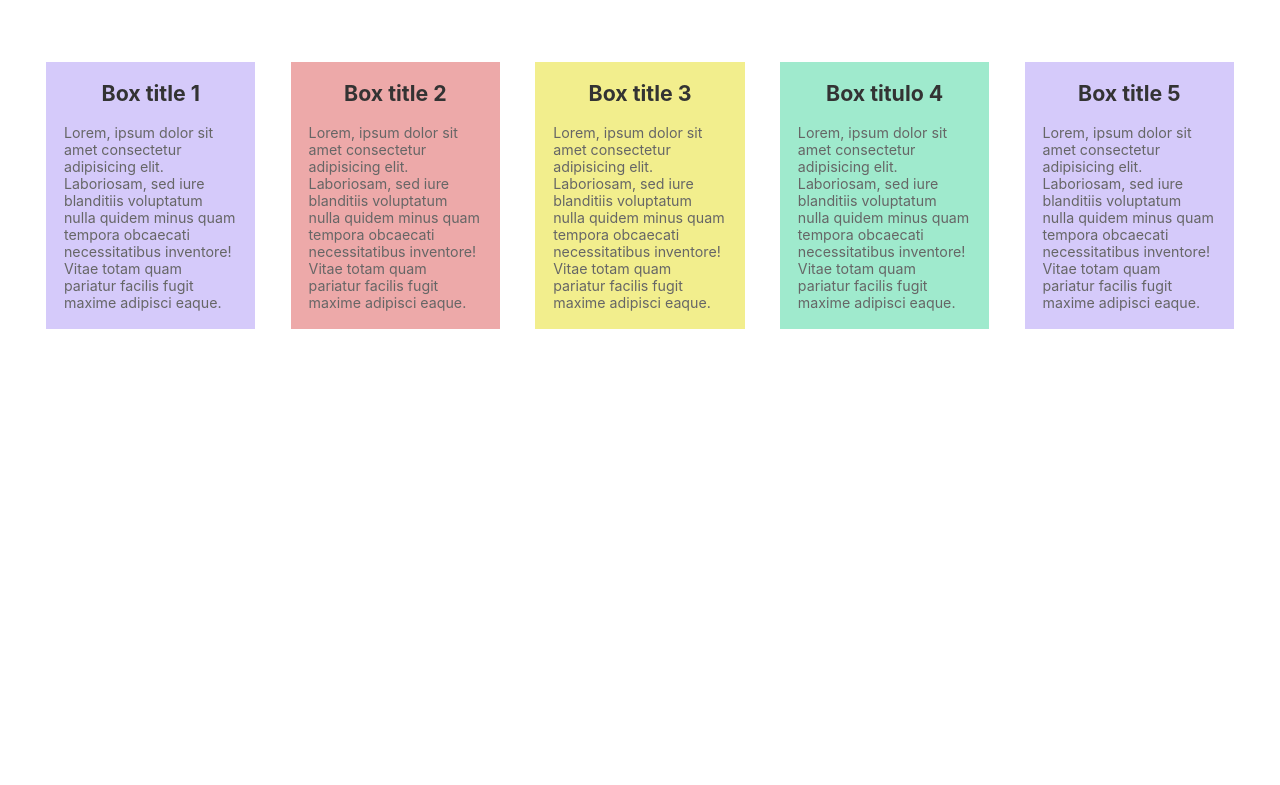
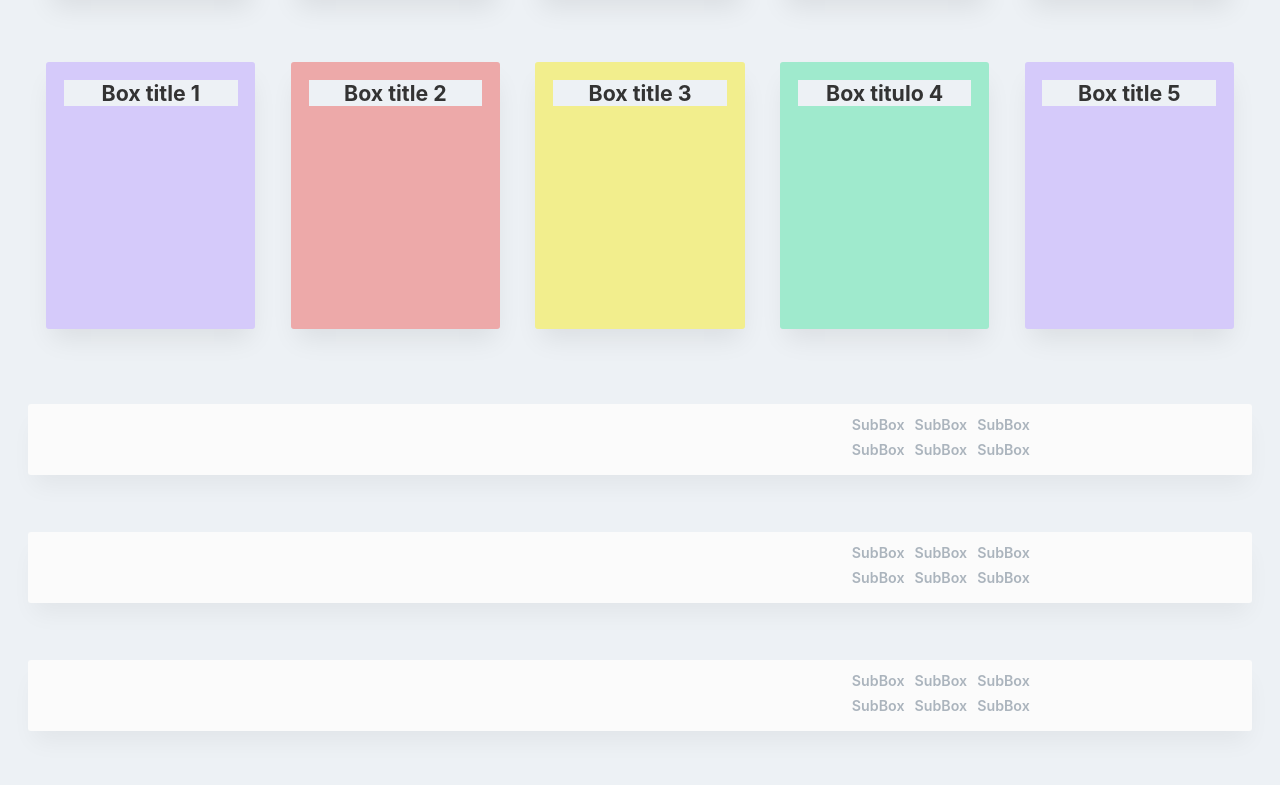
Before and after one commit to alphaworks-react-team/anime-team-2, a React (Create React App) app: page / in a window 1280 px wide. Shown: the part 735-1520 px from the top of the page. Before the commit the page ends 1110 px from the top, so only its background shows below. Built offline with nearby package versions, Linux system fonts and the light colour scheme.

Commit message:
updated home page

```diff
--- a/src/App.js
+++ b/src/App.js
@@ -1,29 +1,12 @@
-import React, { useEffect } from 'react'
+import React, { useState , useEffect } from 'react'
 import styled from 'styled-components'
 import Global from './Styles/global'
 import Home from './Components/Pages/Home/Home'
 import Search from './Components/Pages/Search/Search'
-import { Container } from './Components/Pages/Home/HomeStyle'
+import TopAnime from './Components/Pages/Home/TopAnime'
 
-// const RootStyle = styled.div`
-// 	background-color: #edf1f5;
-// 	margin:0;
-// 	padding:0;
-// 	height: 100%;
-// 	width: 100%;
-// 	display: flex;
-// 	flex-direction: column;
-// 	align-items: center;
 
-// `;
-// const PageContent = styled.div`
-// 	background-color: #808080;
-// 	height: 100vh;
-// 	width: 80vw;
-// 	display: flex;
-// 	flex-direction: column;
-// 	align-items: center;
-// `;
+
 const lorem =
   'Lorem, ipsum dolor sit amet consectetur adipisicing elit. Laboriosam, sed iure blanditiis voluptatum nulla quidem minus quam tempora obcaecati necessitatibus inventore! Vitae totam quam pariatur facilis fugit maxime adipisci eaque.'
 
@@ -59,20 +42,86 @@
     bgColor: '#D5CAFA',
   },
 ]
+const topData = [
+	{
+		rank: 'rank',
+		genre: 'genre',
+		popularity: 'popularity',
+		percentage: 'percent',
+	},
+	{
+		rank: 'rank',
+		genre: 'genre',
+		popularity: 'popularity',
+		percentage: 'percent',
+	},
+	{
+		rank: 'rank',
+		genre: 'genre',
+		popularity: 'popularity',
+		percentage: 'percent',
+	},
+	{
+		rank: 'rank',
+		genre: 'genre',
+		popularity: 'popularity',
+		percentage: 'percent',
+	},
+	{
+		rank: 'rank',
+		genre: 'genre',
+		popularity: 'popularity',
+		percentage: 'percent',
+	},
+	{
+		rank: 'rank',
+		genre: 'genre',
+		popularity: 'popularity',
+		percentage: 'percent',
+	},
+	{
+		rank: 'rank',
+		genre: 'genre',
+		popularity: 'popularity',
+		percentage: 'percent',
+	},
+	{
+		rank: 'rank',
+		genre: 'genre',
+		popularity: 'popularity',
+		percentage: 'percent',
+	},
+	{
+		rank: 'rank',
+		genre: 'genre',
+		popularity: 'popularity',
+		percentage: 'percent',
+	},
+	{
+		rank: 'rank',
+		genre: 'genre',
+		popularity: 'popularity',
+		percentage: 'percent',
+	},
+];
+
 const App = () => {
   // useEffect(() => getSearch(), []);
   // useEffect(getAnimeTwo(), [])
   // useEffect(getAnimeThree(), [])
+const [show, setShow] = useState(false);
 
   return (
 		<>
 			<Global />
 			<Search />
+
 			<Home boxData={data} />
 			<Home boxData={data} />
 			<Home boxData={data} />
+			<TopAnime topTen={topData} />
 		</>
-  )
+	);
 }
 
 export default App
--- a/src/Components/Pages/Home/Home.js
+++ b/src/Components/Pages/Home/Home.js
@@ -1,13 +1,20 @@
-import React from 'react';
-import { Section, Box, BoxTitle, BoxText } from './HomeStyle.js';
+import React, { useState } from 'react';
+import { Section, Box, BoxTitle, BoxImage } from './HomeStyle.js';
 
 export default function Home({ boxData }) {
+	const [show, setShow] = useState(false);
+
 	return (
 		<Section>
-			{boxData.map(box => (
-				<Box key={box.id} bgColor={box.bgColor}>
+			{boxData.map((box, index) => (
+				<Box key={index} shown={show} bgColor={box.bgColor}>
 					<BoxTitle>{box.title}</BoxTitle>
-					<BoxText>{box.text}</BoxText>
+					<BoxImage
+						onMouseEnter={() => setShow(true)}
+						onMouseLeave={() => setShow(false)}
+						img={`https://picsum.photos/200/300`}
+						alt='No Image'
+					/>
 				</Box>
 			))}
 		</Section>
--- a/src/Components/Pages/Home/HomeStyle.js
+++ b/src/Components/Pages/Home/HomeStyle.js
@@ -26,6 +26,10 @@
 	margin: ${px2vw(20)};
 	background-color: ${props => props.bgColor};
 	height: 100%;
+	border-radius: 3px;
+	box-shadow: 1px 15px 25px -5px rgba(0, 0, 0, 0.08);
+	-webkit-box-shadow: 1px 15px 25px -5px rgba(0, 0, 0, 0.08);
+	-moz-box-shadow: 1px 15px 25px -5px rgba(0, 0, 0, 0.08);
 
 	@media (min-width: 768px) {
 		width: ${px2vw(320, 768)};
@@ -37,6 +41,12 @@
 		width: ${px2vw(500)};
 		min-height: ${px2vw(300)};
 	}
+`;
+export const BoxImage = styled.image`
+background-image: ${`https://picsum.photos/200/300`}
+	width: 100%;
+	height: auto;
+	object-fit: fill;
 `;
 
 export const BoxTitle = styled.h3`
@@ -57,11 +67,53 @@
 		font-size: 1rem;
 	}
 `;
+export const TopContainer = styled.div`
+	display: flex;
+	flex-direction: column;
+	width: 100%;
+	min-height: ${px2vw(1500)};
+`;
 
-export const Container = styled.div`
-	@media (min-width: 1024px) {
-		width: 80vw;
+export const TopSection = styled.div`
+	display: flex;
+	flex-flow: row;
+	margin: ${px2vw(32)};
+	max-width: 100%;
+	min-height: ${px2vw(80)};
+	border-radius: 3px;
+	box-shadow: 1px 15px 25px -5px rgba(0, 0, 0, 0.05);
+	-webkit-box-shadow: 1px 15px 25px -5px rgba(0, 0, 0, 0.05);
+	-moz-box-shadow: 1px 15px 25px -5px rgba(0, 0, 0, 0.05);
+`;
+
+export const TopLeft = styled.div`
+	flex: 8;
+	background-color: #fbfbfb;
+	border-top-left-radius: 3px;
+	border-bottom-left-radius: 3px;
+`;
+
+export const TopMain = styled.div`
+	background-color: #fbfbfb;
+	display: flex;
+
+	flex: 4;
+	text-align: left;
+	font-weight: 600;
+	border-top-right-radius: 3px;
+	border-bottom-right-radius: 3px;
+`;
+
+export const ColBox = styled.div`
+	display: flex;
+	flex-flow: column;
+	justify-content: center;
 	height: 100%;
-    background-color: black;
-	}
+	margin-left: 6px;
+	background-color: #fbfbfb;
 `;
+export const SubBox = styled.div`
+	height: 30%;
+	margin: 2px;
+	background-color: #fbfbfb;
+`;
--- /dev/null
+++ b/src/Components/Pages/Home/TopAnime.js
@@ -0,0 +1,29 @@
+import React from 'react';
+import { TopSection, TopMain, TopLeft, TopContainer, ColBox, SubBox } from './HomeStyle.js';
+
+export default function TopAnime({ topTen }) {
+	return (
+		<TopContainer>
+			{topTen.map((info, index) => (
+				<TopSection>
+					<TopLeft>
+					</TopLeft>
+					<TopMain>
+						<ColBox>
+							<SubBox>SubBox</SubBox>
+							<SubBox>SubBox</SubBox>
+						</ColBox>
+						<ColBox>
+							<SubBox>SubBox</SubBox>
+							<SubBox>SubBox</SubBox>
+						</ColBox>
+						<ColBox>
+							<SubBox>SubBox</SubBox>
+							<SubBox>SubBox</SubBox>
+						</ColBox>
+					</TopMain>
+				</TopSection>
+			))}
+		</TopContainer>
+	);
+}
--- a/src/Components/Pages/Search/Search.js
+++ b/src/Components/Pages/Search/Search.js
@@ -1,19 +1,19 @@
-import { useState } from 'react'
-import { searchRequest } from '../../../utils/index'
-import { Button } from '../../Button/Button'
-import styled from 'styled-components'
-import axios from 'axios'
+import { useState } from 'react';
+import { searchRequest } from '../../../utils/index';
+import { Button } from '../../Button/Button';
+import styled from 'styled-components';
+import axios from 'axios';
 
 const ContainerStyles = styled.div`
 	height: 10vh;
 	width: 100%;
 	margin-top: 10px;
-`
+`;
 
 const FormStyles = styled.div`
 	display: flex;
 	justify-content: center;
-`
+`;
 
 const InputStyles = styled.input`
 	padding: 10px;
@@ -22,37 +22,37 @@
 	outline: none;
 	width: 70%;
 	align-self: center;
-`
+`;
 
 const Search = props => {
-  const [anime, setAnime] = useState([])
-  const [input, setInput] = useState('')
+	const [anime, setAnime] = useState([]);
+	const [input, setInput] = useState('');
 
-  const mapResults = ({ results }) => {
-    const mapper = results?.map(result => (
-      <div key={result?.id}>
-        <img src={result?.posterImage.large} alt='anime' />
-        <h1>{result?.titles.english}</h1>
-        <h2>{result?.titles.japanese}</h2>
-        <p>{result?.generalInfo.startDate}</p>
-      </div>
-    ))
-    return mapper
-  }
+	// const mapResults = ({ results }) => {
+	// 	const mapper = results?.map(result => (
+	// 		<div key={result?.id}>
+	// 			<img src={result?.posterImage.large} alt='anime' />
+	// 			<h1>{result?.titles.english}</h1>
+	// 			<h2>{result?.titles.japanese}</h2>
+	// 			<p>{result?.generalInfo.startDate}</p>
+	// 		</div>
+	// 	));
+	// 	return mapper;
+	// };
 
 	const onSubmitOne = async e => {
-    e.preventDefault()
-    const searchResults = await searchRequest({ input }, 'anime', 'text')
-    setAnime({ searchResults })
+		e.preventDefault();
+		const searchResults = await searchRequest({ input }, 'anime', 'text');
+		setAnime({ searchResults });
 		const onSubmitTwo = async e => {
-      e.preventDefault()
+			e.preventDefault();
 			axios
 				.get(`https://kitsu.io/api/edge/anime?filter[text]=${input}`)
 				.then(res => setAnime(res.data.data))
-        .catch(err => console.log(err))
-    }
-    return { searchResults }
-  }
+				.catch(err => console.log(err));
+		};
+		return { searchResults };
+	};
 
 	// const animeSearch = document.querySelector('#text').value;
 	// axios
@@ -70,17 +70,21 @@
 					placeholder='search anime'
 					name='search'
 				/>
-        <Button onClick={onSubmitOne} type='submit' bgColor='green' color='white'>
+				<Button
+					onClick={onSubmitOne}
+					type='submit'
+					bgColor='green'
+					color='white'
+				>
 					search
 				</Button>
 			</FormStyles>
-      <div>
-        <h1>hello</h1>
+		</ContainerStyles>
+	);
+};
 
-        {/* {mapResults({ anime })} */}
-      </div>
-    </ContainerStyles>
-  )
+export default Search;
+
+{
+	/* {mapResults({ anime })} */
 }
-
-export default Search
--- a/src/Styles/global.js
+++ b/src/Styles/global.js
@@ -6,6 +6,8 @@
     margin: 0;
     padding: 0;
     box-sizing: border-box;
+    background-color: #EDF1F5;
+    color: #ABB4BD;
   }
   :root{
     font-size: ${px2vw(24)};
```
Also changed, not shown: 1 other file (tests, documents, lock files or other folders). Lines whose indentation alone changed are shown as unchanged.
